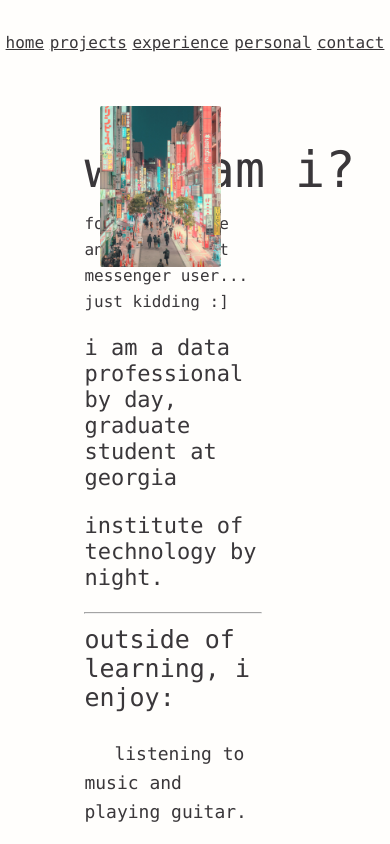
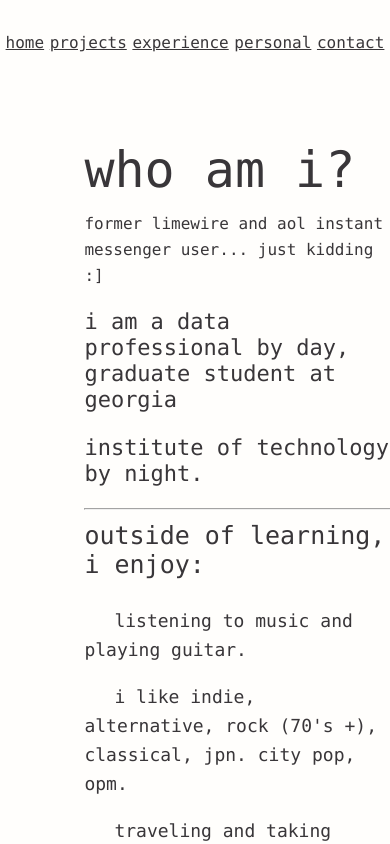
Before and after one commit to ddaviddn/portfolio, a React (Create React App) app: page /personal in a window 390 px wide. Shown: the top 844 px of the page. Built offline with nearby package versions, Linux system fonts and the light colour scheme.

Commit message:
Media Queries for personal page.

```diff
--- a/src/App.css
+++ b/src/App.css
@@ -154,7 +154,7 @@
 .App-personal-text-small{
   position: absolute;
   font-size: 22px;
-  width: 45%;
+  /*width: 45%;*/
   top: 22vh;
   left: 10vh;
 }
@@ -164,16 +164,30 @@
   font-size: 15px;
 }
 
-.App-personal-img{
+@media screen and (min-width: 0px) {
+  .App-personal-img {
+    position: absolute;
+    top: 12.5vh;
+    right: 20vh;
+    border-radius: 2px;
+    height: 80vh;
+    opacity: 0;
+    transition: 1s ease;
+  }
+}
+
+@media screen and (min-width: 1845px) {
+.App-personal-img {
   position: absolute;
   top: 12.5vh;
   right: 20vh;
   border-radius: 2px;
-  width: 31%;
+  height: 80vh;
   /*height: auto;*/
   /*width: auto\9;*/
   opacity: 1;
   transition: .5s ease;
+}
 }
 
 .App-personal-follow-img{
@@ -193,9 +207,9 @@
   transition: visibility 0s, opacity 0.5s linear;
 }
 
-.App-personal-img:hover {
-  opacity: 0;
-}
+/*.App-personal-img:hover {*/
+/*  opacity: 0;*/
+/*}*/
 
 .App-personal-follow-img:hover {
   opacity: 0.55;
```
